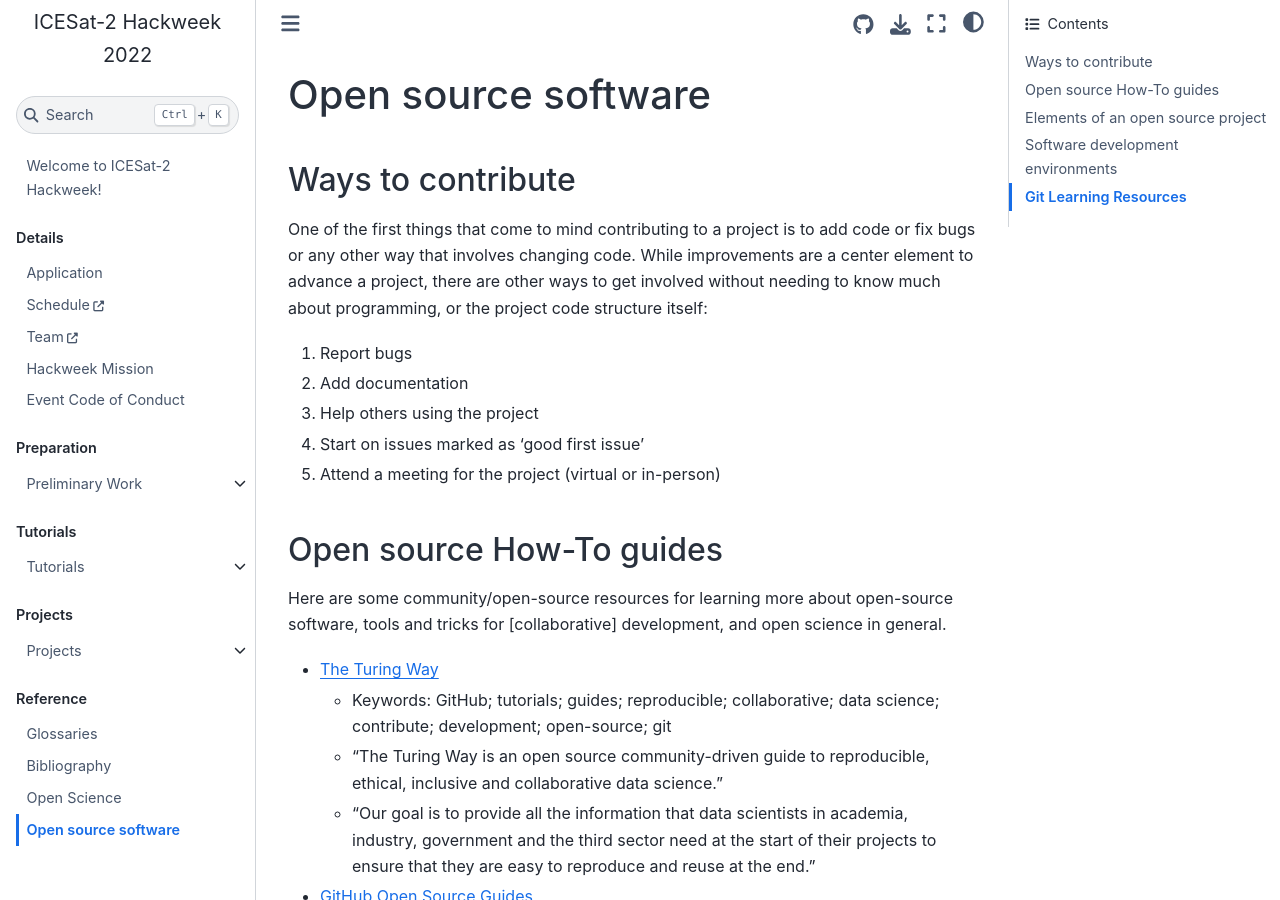
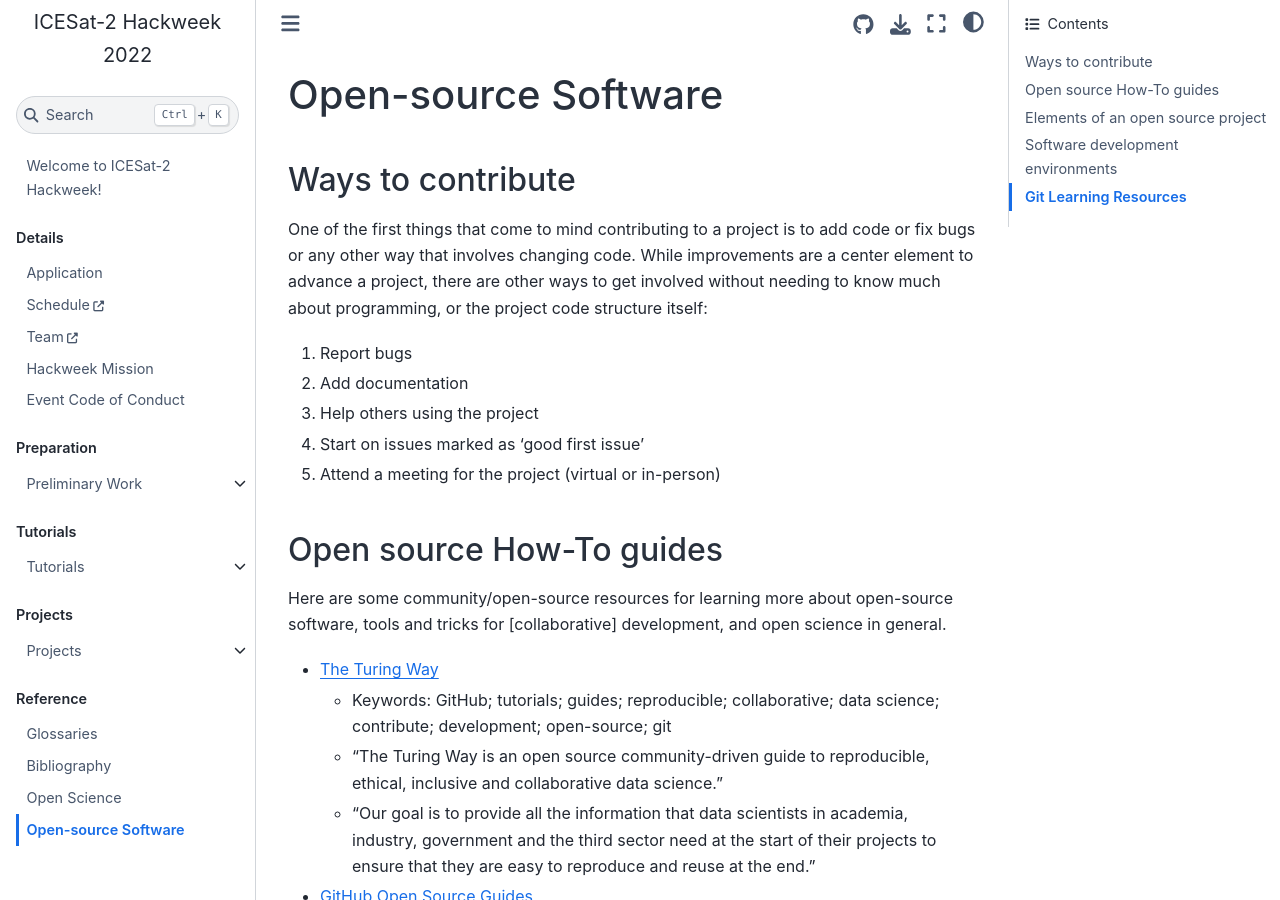
Before and after one commit to ICESAT-2HackWeek/website2022, a Jupyter Book: the page built from book/reference/open_source_software.md, in a window 1280 px wide and 900 px high. Built offline with Jupyter Book 1.0.4 settings and Sphinx 7.4.7 and the Sphinx Book theme 1.1.4, drawn with Linux system fonts in a browser that asks for light colours.

Commit message:
add header for toc and consistent capitalization

```diff
--- a/book/reference/open_source_software.md
+++ b/book/reference/open_source_software.md
@@ -1,4 +1,4 @@
-# Open source software
+# Open-source Software
 
 ## Ways to contribute
 One of the first things that come to mind contributing to a project is to add code
```
Also changed, not shown: book/reference/questions.md (+2 -0 lines).
